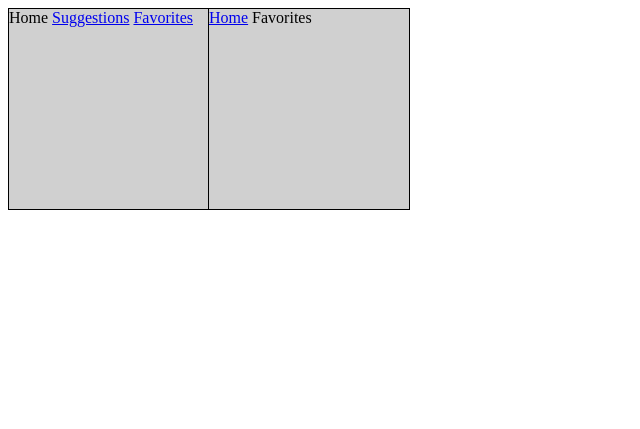
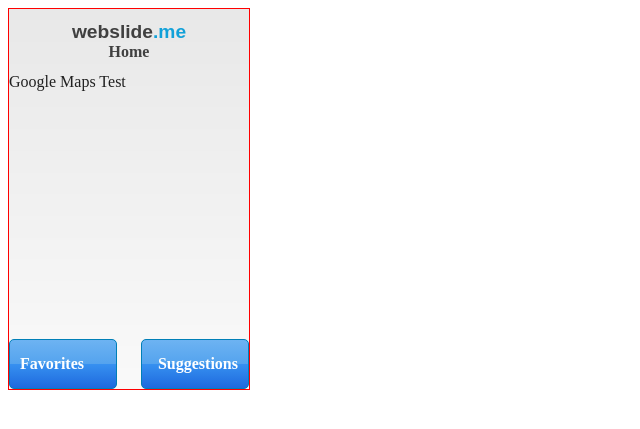
Before and after one commit to unidevel/webslide.me, a PHP site: page /html/mobile.html in a window 1280 px wide. Shown: the top 429 px of the page, without its empty margins (0-640 px from the left). Run offline with PHP 8.4, Linux system fonts and the light colour scheme.

Commit message:
Mobile App - initial commit

```diff
--- a/css/mobile.css
+++ b/css/mobile.css
@@ -1,33 +1,113 @@
 
-
-.view {
-	display:block;
-	position:absolute;
-	width:200px;
-	height:200px;
-    /*
-	top:0px;
-	right:0px;
-	bottom:0px;
-	left:0px;
-	*/
-	background:#d0d0d0;
-	border:1px solid black;
+body {
+	color: #202020;
 }
 
-.view, .view.left, .view.right {
-	-webkit-transition: -webkit-transform 1s ease-out;
+#viewport {
+    display: block;
+	border: 1px solid red;
+	position:relative;
+	overflow: hidden;
+	width: 240px;
+	height: 380px;
+}
+
+#viewport-wrapper {
+	display: block;
+	width: 100%;
+	height: 100%;
+	-webkit-transition:-webkit-transform 500ms ease-out;
+}
+
+.viewport {
+	display: block;
+	width: 100%;
+	height: 100%;
+	background: url('portal.png') white repeat-x;
+}
+
+.viewport {
+	position: absolute;
+	top: 0px;
+	right: auto;
+    bottom: auto;
+	left: 0px;
 }
 
 
-.view.left {
-	-webkit-transform: translate3d(-200px,0px,0px);
+#home { top: 0px; left: 0px; }
+#favorites { top: 0px; left: -240px; }
+#suggestions { top: 0px; left: 240px; }
+
+
+
+
+
+.header {
+	margin: 0px auto;
+	padding: 12px 0px;
+	text-align: center;
+	font-size: 16px;
+}
+.header, .header a {
+	color: #404040;
+	text-decoration: none;
+}
+.header h1 {
+	margin: 0;
+	padding: 0;
+	font-size: 1.2em;
+	font-family: Arial, sans-serif;
+}
+.header h1 span {
+	color: #12a1d9;
+}
+.header h2 {
+	margin: 0;
+	padding: 0;
+	font-size: 1em;
 }
 
-.view.active {
-	-webkit-transform: translate3d(0px,0px,0px);
+
+
+
+/* buttons */
+.button, .button {
+	margin: 0 5px;
+	cursor: pointer;
+	font-weight: bold;
+	border: 1px solid #007fb7;
+	color: #fff;
+	background-color: #6db3f2;
+	background-image: -moz-linear-gradient(top, #6db3f2 0%, #54a3ee 50%, #3690f0 51%, #1e69de 100%);
+	background-image: -webkit-gradient(linear, left top, left bottom, color-stop(0%, #6db3f2), color-stop(50%, #54a3ee), color-stop(51%, #3690f0), color-stop(100%, #1e69de));
+	filter:progid:DXImageTransform.Microsoft.gradient(startColorstr='#6db3f2', endColorstr='#1e69de', GradientType=0);
+	border-radius: 5px;
+}
+.button:hover, .button:focus, a.button:hover, a.button:focus {
+	color: #fff;
+	border-color: #222;
+	background-color: #333;
+	background-image: -moz-linear-gradient(top, #333 0%, #777 50%, #666 51%, #333 100%);
+	background-image: -webkit-gradient(linear, left top, left bottom, color-stop(0%, #333), color-stop(50%, #777), color-stop(51%, #666), color-stop(100%, #333));
 }
 
-.view.right {
-	-webkit-transform: translate3d(200px,0px,0px);
+
+.button-left, .button-right {
+	position: absolute;
+	top: auto;
+	right: 0px;
+	bottom: 0px;
+	left: 0px;
+	margin: 0px 0px;
+	padding: 15px 10px;
+	text-decoration: none;
 }
+.button-left {
+	right: 55%;
+	text-align: left;
+}
+.button-right {
+	left: 55%;
+	text-align: right;
+}
--- a/html/mobile.html
+++ b/html/mobile.html
@@ -7,51 +7,42 @@
 
 	<link rel="stylesheet" media="screen" href="/css/mobile.css" />
 
+	<script src="/js/mobile.js"></script>
+
 </head>
 <body>
 
-	<div class="view">
-		Home
-		<a href="#suggestions" data-viewid="1">Suggestions</a>
-		<a href="#favorites" data-viewid="2">Favorites</a>
+<div id="viewport">
+	<div id="viewport-wrapper">
+		<div id="home" class="viewport">
+			<hgroup class="header">
+				<h1>webslide<span>.me</span></h1>
+				<h2>Home</h2>
+			</hgroup>
+			<a id="debug">Google Maps Test</a>
+			<a href="#favorites" class="navi button button-left">Favorites</a>
+			<a href="#suggestions" class="navi button button-right">Suggestions</a>
+		</div>
+		<div id="favorites" class="viewport">
+			<hgroup class="header">
+				<h1>webslide<span>.me</span></h1>
+				<h2>Favorites</h2>
+			</hgroup>
+			<!-- <a href="#home" class="navi button button-right">Home</a> -->
+		</div>
+		<div id="suggestions" class="viewport">
+			<hgroup class="header">
+				<h1>webslide<span>.me</span></h1>
+				<h2>Suggestions</h2>
+			</hgroup>
+		</div>
 	</div>
-	<div id="suggestions" class="view">
-		<a href="#home" data-viewid="0">Home</a>
-		Suggestions
-	</div>
-	<div id="favorites" class="view">
-		<a href="#home" data-viewid="0">Home</a>
-		Favorites
-	</div>
-
+</div>
 
 <script>
+var app = undefined;
 (function() {
-
-	function updateViews(activeIndex) {
-		var elements = document.getElementsByClassName('view');
-		for (var e = 0, l = elements.length; e < l; e++) {
-			if (e < activeIndex) {
-				elements[e].className = 'view left';
-			} else if (e == activeIndex) {
-				elements[e].className = 'view active';
-			} else if (e > activeIndex) {
-				elements[e].className = 'view right';
-			}
-		}
-	}
-
-	var elements = document.getElementsByTagName('a');
-	for (var e = 0, l = elements.length; e < l; e++) {
-		var element = elements[e];
-		element.onclick = function() {
-			updateViews(this.getAttribute('data-viewid'));
-		};
-	}
-
-	// Initial update of Views
-	updateViews(0);
-
+	app = new webslide.me.app();
 })();
 </script>
 </body>
--- /dev/null
+++ b/js/mobile.js
@@ -0,0 +1,130 @@
+
+
+window.webslide = { me: {} };
+
+
+webslide.me.app = function() {
+
+	this.viewport = document.querySelector('#viewport') || document.body;
+	this.wrapper = document.querySelector('#viewport-wrapper') || undefined;
+
+	// wrapper is required for navigation concept
+	if (!this.wrapper) return;
+
+	this.__init();
+
+};
+
+
+webslide.me.app.prototype = {
+
+	/*
+	 * PUBLIC API
+	 */
+
+	navigateTo: function(viewportId) {
+
+		if (this.__viewports[viewportId]) {
+			var viewport = this.__viewports[viewportId];
+			this.wrapper.style.webkitTransform = 'translate3d(' + viewport.posX + 'px,' + viewport.posY + 'px, 0px)';
+		}
+
+
+	},
+
+
+
+
+
+
+	/*
+	 * PRIVATE API
+	 */
+
+	__init: function() {
+
+		this.__initViewports();
+		this.__initLBS();
+		this.__updateUI(true);
+
+	},
+
+	__initLBS: function() {
+
+		if (navigator.geolocation) {
+
+			var that = this;
+			this.__lbsWatchId = navigator.geolocation.watchPosition(function(position) {
+				that.__updatePosition(position);
+			});
+
+		}
+
+	},
+
+	__initViewports: function() {
+
+		this.__viewports = {};
+
+		var viewports = this.wrapper.querySelectorAll('.viewport');
+		for (var v = 0, l = viewports.length; v < l; v++) {
+			var viewport = viewports[v];
+			if (viewport.id) {
+				this.__viewports[viewport.id] = {
+					posY: -1 * viewport.offsetTop,
+					posX: -1 * viewport.offsetLeft
+				};
+			}
+		}
+
+	},
+
+	__updatePosition: function(position) {
+
+		this.__coordinates = {
+			altitude: position.coords.altitude,
+			longitude: position.coords.longitude,
+			latitude: position.coords.latitude
+		};
+
+		var debug = document.querySelector('#debug');
+
+		debug.href = 'http://maps.google.de/maps?ll=' + this.__coordinates.latitude + ',' + this.__coordinates.longitude;
+
+//		debug.innerText = this.__coordinates.altitude;
+//		debug.innerText += '\nlong: ' + this.__coordinates.longitude;
+//		debug.innerText += '\nlat: ' + this.__coordinates.latitude;
+
+	},
+
+	__updateUI: function(reset) {
+
+		var that = this;
+
+		if (!this.__ui || reset) {
+
+			this.__ui = {};
+
+			this.__ui.naviElements = document.querySelectorAll('.navi');
+			for (var n = 0, nl = this.__ui.naviElements.length; n < nl; n++) {
+				var element = this.__ui.naviElements[n];
+				element.onclick = function() {
+					that.navigateTo(this.href.split(/#/)[1]);
+					return false;
+				};
+			}
+
+			this.__ui.headerElements = document.querySelectorAll('.header');
+			for (var h = 0, hl = this.__ui.headerElements.length; h < hl; h++) {
+				this.__ui.headerElements[h].onclick = function() {
+					that.navigateTo('home');
+					return false;
+				};
+			}
+
+		}
+
+	},
+
+
+};
```
